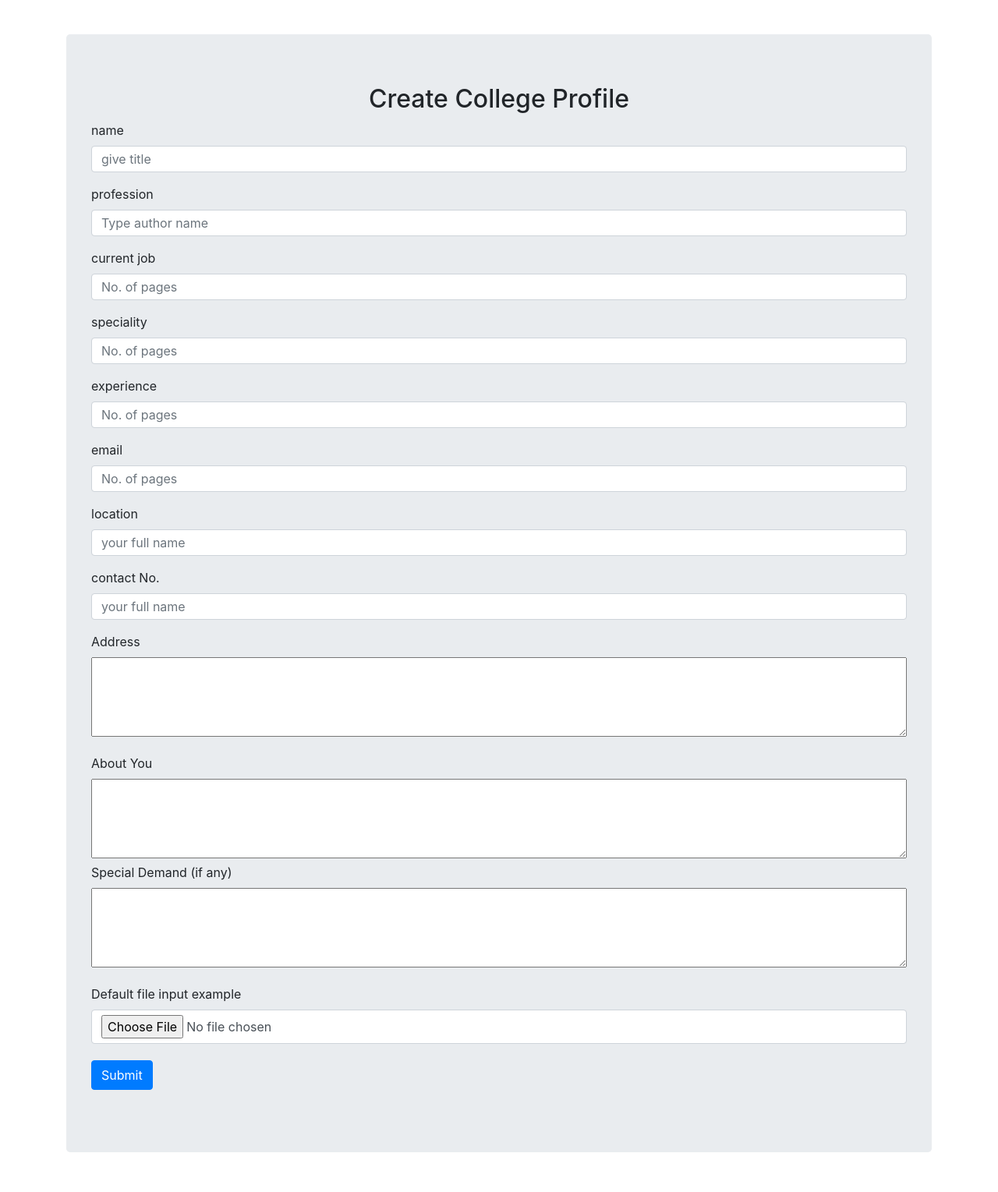
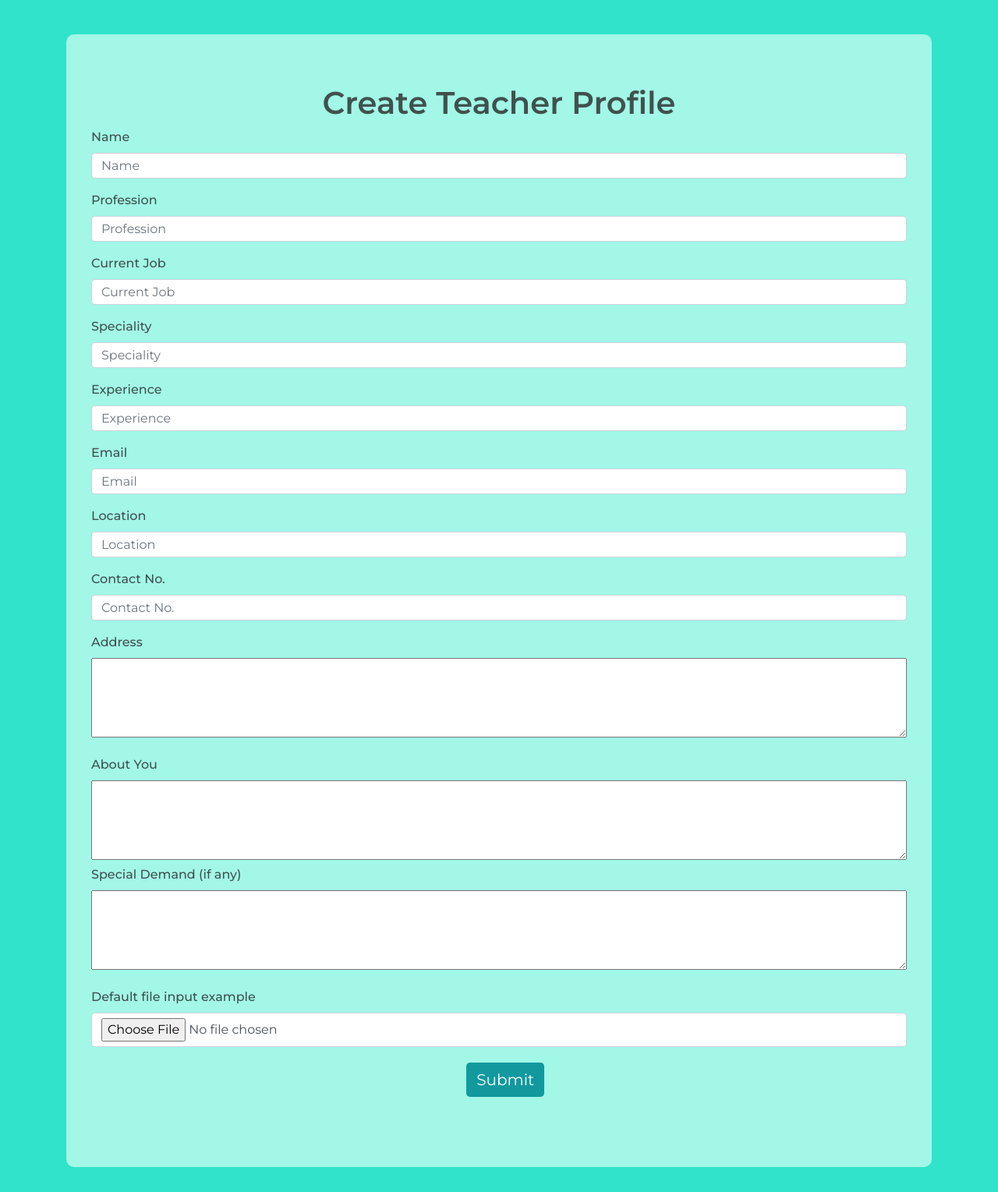
Before and after one commit to alio-programmer/facultysearch, a Django app: page /createteacherprof in a window 1280 px wide. Shown: the whole page at 78% size. Before the commit the page ends 1478 px from the top, so only its background shows below. Run offline with Django 3.2, Linux system fonts and the light colour scheme; some libraries are stand-ins or nearby versions.

Commit message:
Added Style to all Form Templates

```diff
--- a/templates/createteacherprof.html
+++ b/templates/createteacherprof.html
@@ -10,7 +10,10 @@
   <link rel="stylesheet" href="https://stackpath.bootstrapcdn.com/bootstrap/4.3.1/css/bootstrap.min.css"
     integrity="sha384-ggOyR0iXCbMQv3Xipma34MD+dH/1fQ784/j6cY/iJTQUOhcWr7x9JvoRxT2MZw1T" crossorigin="anonymous">
 
-  <title>Hello, world!</title>
+    <link rel="preconnect" href="https://fonts.googleapis.com">
+    <link rel="preconnect" href="https://fonts.gstatic.com" crossorigin>
+    <link href="https://fonts.googleapis.com/css2?family=Montserrat:wght@400;500;600;700&display=swap" rel="stylesheet">
+  <title>Create Teacher Profile</title>
 </head>
 <style>
   .form-control {
@@ -30,47 +33,79 @@
   .btn-primary{
     margin-top: 2%;
   }
+
+  .form {
+    background-color: #a2f7e7;
+    border-radius: 10px;
+  }
+
+  body {
+    background-color: #30e3ca;
+    color: #40514E;
+    font-family: 'Montserrat', sans-serif;
+    font-weight: 500;
+  }
+
+  h2 {
+    font-size: 2.5rem;
+    font-weight: 600;
+  }
+
+  .btn-dark {
+    background-color: #11999E;
+    border: none;
+    padding: 7px 13px;
+  }
+
+  .btn-dark:hover {
+    background-color: #40514E;
+  }
+
+  .btn-div{
+    width: 100%;
+    padding: 20px 46% 10px 46%;
+  }
 </style>
 
 <body>
   <div class="container">
-    <div class="jumbotron">
-      <h2>Create College Profile</h2>
+    <div class="form jumbotron">
+      <h2>Create Teacher Profile</h2>
       <form method="post" action="createteacherprof" , enctype="multipart/form-data">
         {% csrf_token %}
         <input type="hidden" name="postSno" value="{{product.sno}}">
         <div class="form-group">
-          <label for="exampleInputEmail1">name</label>
-          <input type="text" name="name" class="form-control" aria-describedby="emailHelp" placeholder="give title">
+          <label for="exampleInputEmail1">Name</label>
+          <input type="text" name="name" class="form-control" aria-describedby="emailHelp" placeholder="Name">
         </div>
         <div class="form-group">
-          <label for="exampleInputEmail1">profession</label>
-          <input type="text" name="profession" class="form-control" aria-describedby="emailHelp" placeholder="Type author name">
+          <label for="exampleInputEmail1">Profession</label>
+          <input type="text" name="profession" class="form-control" aria-describedby="emailHelp" placeholder="Profession">
         </div>
         <div class="form-group">
-          <label for="exampleInputEmail1">current job</label>
-          <input type="text" name="current_job" class="form-control" aria-describedby="emailHelp" placeholder="No. of pages">
+          <label for="exampleInputEmail1">Current Job</label>
+          <input type="text" name="current_job" class="form-control" aria-describedby="emailHelp" placeholder="Current Job">
         </div>
         <div class="form-group">
-          <label for="exampleInputEmail1">speciality</label>
-          <input type="text" name="speciality" class="form-control" aria-describedby="emailHelp" placeholder="No. of pages">
+          <label for="exampleInputEmail1">Speciality</label>
+          <input type="text" name="speciality" class="form-control" aria-describedby="emailHelp" placeholder="Speciality">
         </div>
         <div class="form-group">
-          <label for="exampleInputEmail1">experience</label>
-          <input type="text" name="experience" class="form-control" aria-describedby="emailHelp" placeholder="No. of pages">
+          <label for="exampleInputEmail1">Experience</label>
+          <input type="text" name="experience" class="form-control" aria-describedby="emailHelp" placeholder="Experience">
         </div>
         <div class="form-group">
-          <label for="exampleInputEmail1">email</label>
-          <input type="email" name="email" class="form-control" aria-describedby="emailHelp" placeholder="No. of pages">
+          <label for="exampleInputEmail1">Email</label>
+          <input type="email" name="email" class="form-control" aria-describedby="emailHelp" placeholder="Email">
         </div>
         <div class="form-group">
-          <label for="exampleInputEmail1">location</label>
-          <input type="text" name="location" class="form-control" aria-describedby="emailHelp" placeholder="your full name">
+          <label for="exampleInputEmail1">Location</label>
+          <input type="text" name="location" class="form-control" aria-describedby="emailHelp" placeholder="Location">
         </div>
 
         <div class="form-group">
-          <label for="exampleInputEmail1">contact No.</label>
-          <input type="phone" name="contact" class="form-control" aria-describedby="emailHelp" placeholder="your full name">
+          <label for="exampleInputEmail1">Contact No.</label>
+          <input type="phone" name="contact" class="form-control" aria-describedby="emailHelp" placeholder="Contact No.">
         </div>
         <div class="form-group">
           <label for="w3review">Address</label>
@@ -92,7 +127,7 @@
           <label for="formFile" class="form-label">Default file input example</label>
           <input class="form-control" name="image" type="file" id="formFile">
         </div>
-        <button type="submit" class="btn btn-primary">Submit</button>
+        <div class="btn-div"><button type="submit" class="btn btn-dark btn-lg">Submit</button></div>
       </form>
     </div>
   </div>
```
Also changed, not shown: templates/colleges.html (+5 -2 lines), templates/createcollegeprof.html (+50 -15 lines), templates/createjobcard.html (+47 -12 lines), templates/login.html (+40 -5 lines), templates/signup.html (+44 -10 lines).
